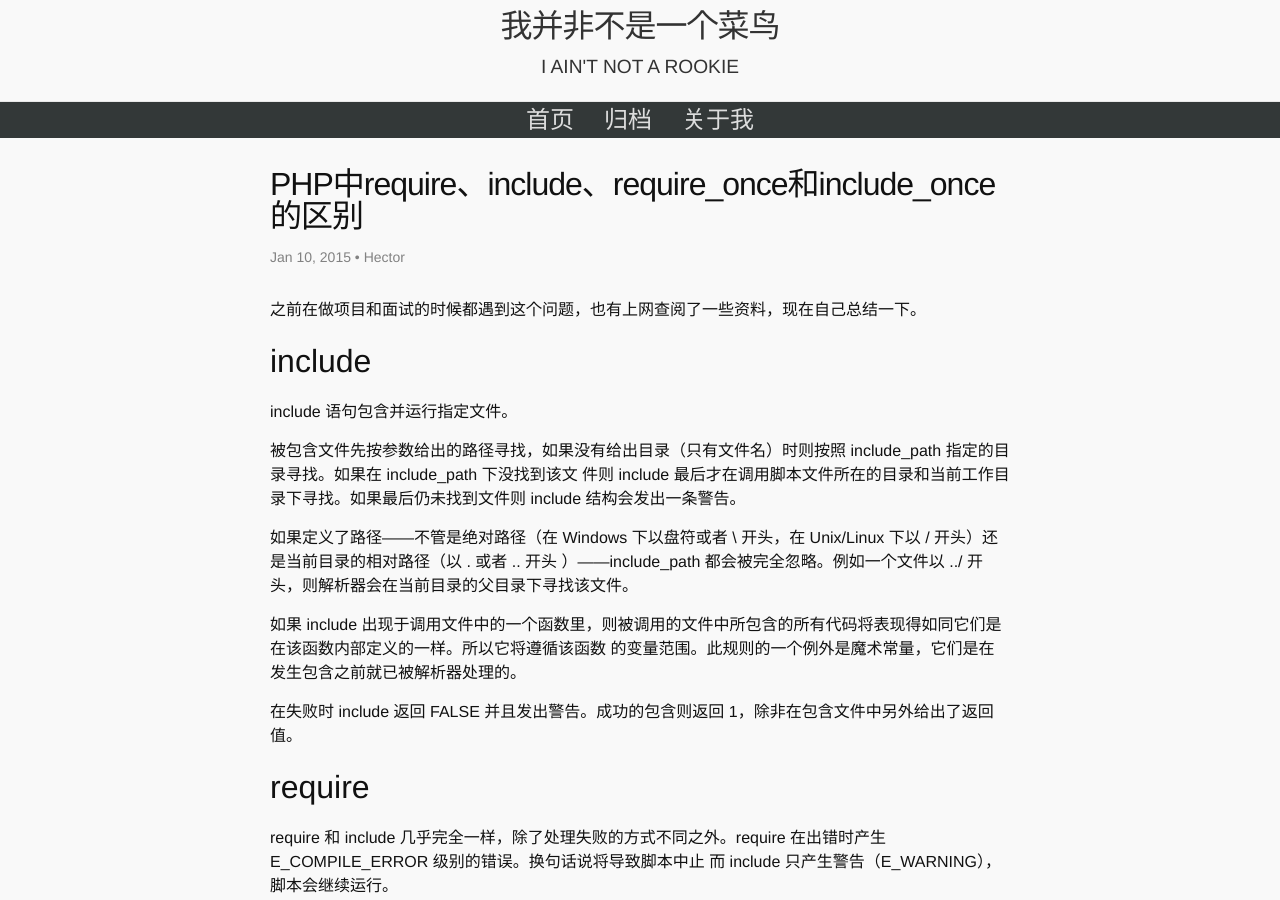
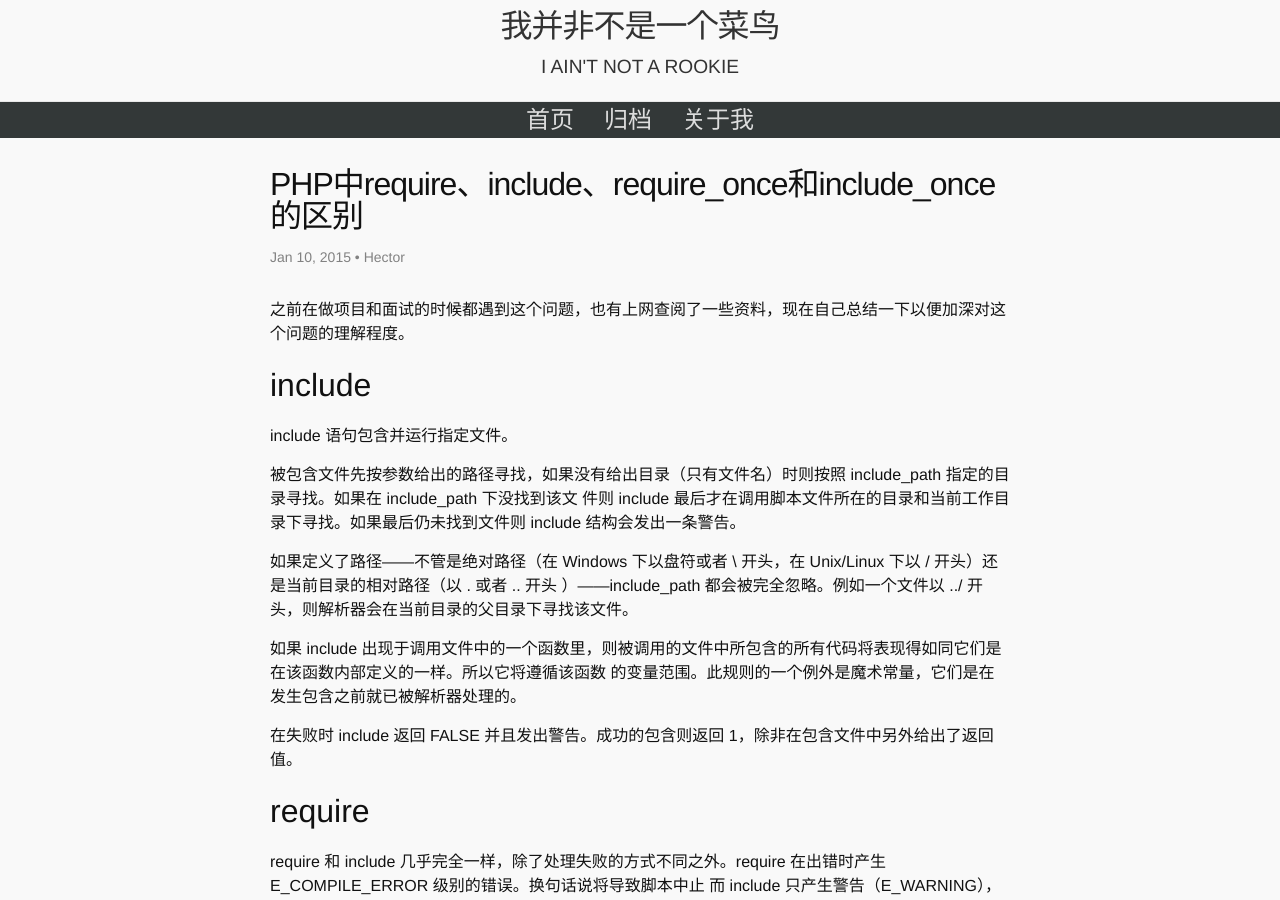
Before and after one commit to hoohack/hoohack.github.io, a Jekyll site: the page built from _posts/2015/2015-01-10-php-require-include-require_once-include_once.markdown, in a window 1280 px wide and 900 px high. Built offline with Jekyll 4.4.1, drawn with Linux system fonts in a browser that asks for light colours; comment, search, counter and statistics services are not loaded.

Commit message:
update post:php-require-include-require_once-include_once

```diff
--- a/_posts/2015/2015-01-10-php-require-include-require_once-include_once.markdown
+++ b/_posts/2015/2015-01-10-php-require-include-require_once-include_once.markdown
@@ -7,7 +7,7 @@ categories: PHP
 tags: [php]
 ---
 
-之前在做项目和面试的时候都遇到这个问题，也有上网查阅了一些资料，现在自己总结一下。
+之前在做项目和面试的时候都遇到这个问题，也有上网查阅了一些资料，现在自己总结一下以便加深对这个问题的理解程度。
 
 ##include
 include 语句包含并运行指定文件。
```
